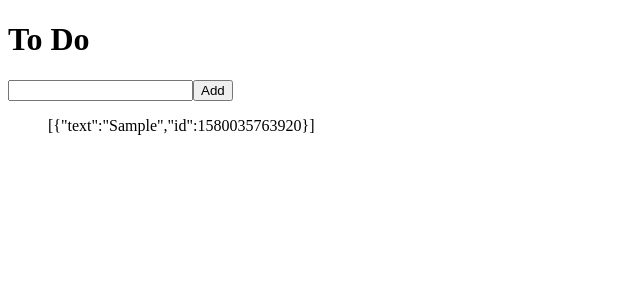
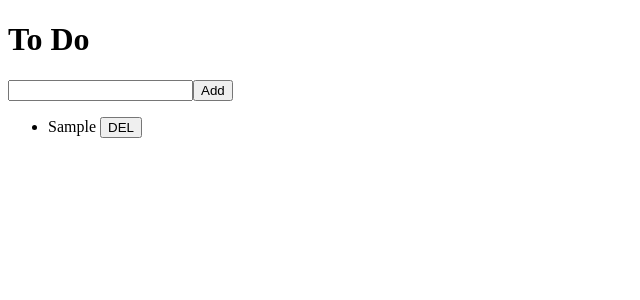
Before and after one commit to nomadcoders/vanilla-redux, a React (Create React App) app: page /#/ in a window 1280 px wide. Both pictures are taken after typing "Sample" into the empty fields and a click on the button "Add". Shown: the top 300 px of the page, without its empty margins (0-640 px from the left). Built offline with nearby package versions, Linux system fonts and the light colour scheme.

Commit message:
#3.4 Deleting To Do

```diff
--- /dev/null
+++ b/src/components/ToDo.js
@@ -0,0 +1,19 @@
+import React from "react";
+import { connect } from "react-redux";
+import { actionCreators } from "../store";
+
+function ToDo({ text, onBtnClick }) {
+  return (
+    <li>
+      {text} <button onClick={onBtnClick}>DEL</button>
+    </li>
+  );
+}
+
+function mapDispatchToProps(dispatch, ownProps) {
+  return {
+    onBtnClick: () => dispatch(actionCreators.deleteToDo(ownProps.id))
+  };
+}
+
+export default connect(null, mapDispatchToProps)(ToDo);
--- a/src/routes/Home.js
+++ b/src/routes/Home.js
@@ -1,6 +1,7 @@
 import React, { useState } from "react";
 import { connect } from "react-redux";
 import { actionCreators } from "../store";
+import ToDo from "../components/ToDo";
 
 function Home({ toDos, addToDo }) {
   const [text, setText] = useState("");
@@ -19,7 +20,11 @@
         <input type="text" value={text} onChange={onChange} />
         <button>Add</button>
       </form>
-      <ul>{JSON.stringify(toDos)}</ul>
+      <ul>
+        {toDos.map(toDo => (
+          <ToDo {...toDo} key={toDo.id} />
+        ))}
+      </ul>
     </>
   );
 }
--- a/src/store.js
+++ b/src/store.js
@@ -13,7 +13,7 @@
 const deleteToDo = id => {
   return {
     type: DELETE,
-    id
+    id: parseInt(id)
   };
 };
 
@@ -22,7 +22,7 @@
     case ADD:
       return [{ text: action.text, id: Date.now() }, ...state];
     case DELETE:
-      return state.filter(toDo => toDo !== action.id);
+      return state.filter(toDo => toDo.id !== action.id);
     default:
       return state;
   }
```
